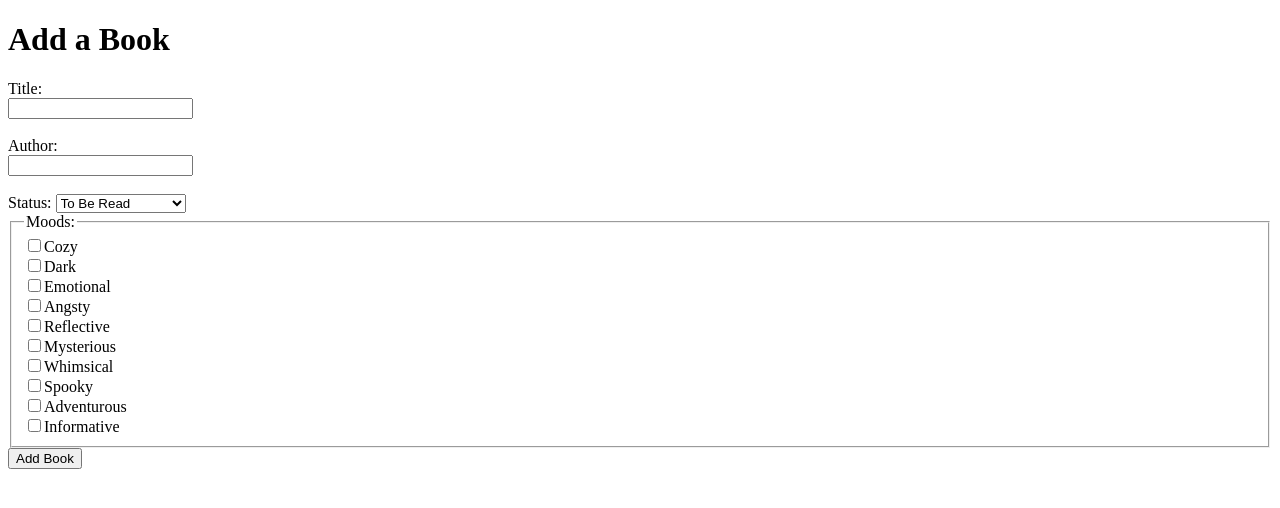
After one commit to Iris-1112/book-app, a Flask app: page /add in a window 1280 px wide. The commit adds this page. Shown: the top 508 px of the page. Run offline with Flask 3, Linux system fonts and the light colour scheme; data comes from the database, SQL or seed files in the repository; both versions use the stored data as it was after the commit.

Commit message:
Added mood tag selection to Add Book form

```diff
--- a/app.py
+++ b/app.py
@@ -1,5 +1,5 @@
-from flask import Flask, render_template
-from database import initialize_database, get_all_books
+from flask import Flask, render_template, request, redirect
+from database import get_all_mood_tags, initialize_database, get_all_books, add_book, tag_book
 
 app = Flask(__name__)
 
@@ -8,6 +8,20 @@ def home():
     books = get_all_books()
     return render_template('home.html', books=books)
 
+@app.route('/add', methods=['GET', 'POST'])
+def add():
+    if request.method == 'POST':
+        title = request.form['title']
+        author = request.form['author']
+        status = request.form['status']
+        new_book_id = add_book(title, author, status)
+        selected_tags = request.form.getlist('moods')
+        for tag_id in selected_tags:
+            tag_book(new_book_id, tag_id)
+        return redirect('/')
+    moods = get_all_mood_tags()
+    return render_template('add.html', moods=moods)
+
 if __name__ == '__main__':
     initialize_database()
     app.run(debug=True)
--- a/database.py
+++ b/database.py
@@ -54,7 +54,9 @@ def add_book(title, author, status):
             (title, author, status)
         )
         connection.commit()
+        new_id = cursor.lastrowid
         connection.close()
+        return new_id
 
 def get_all_books():
         connection = sqlite3.connect('books.db')
@@ -64,8 +66,37 @@ def get_all_books():
         connection.close()
         return rows
 
+def add_mood_tag(name):
+        connection = sqlite3.connect('books.db')
+        cursor = connection.cursor()
+        cursor.execute(
+            'INSERT OR IGNORE INTO mood_tags (name) VALUES (?)',
+            (name,)
+        )
+        connection.commit()
+        connection.close()
+
+def get_all_mood_tags():
+        connection = sqlite3.connect('books.db')
+        cursor = connection.cursor()
+        cursor.execute('SELECT * FROM mood_tags')
+        tags = cursor.fetchall()
+        connection.close()
+        return tags
+
+def tag_book(book_id, tag_id):
+        connection = sqlite3.connect('books.db')
+        cursor = connection.cursor()
+        cursor.execute(
+            'INSERT INTO book_mood_tags (book_id, mood_tag_id) VALUES (?, ?)',
+            (book_id, tag_id)
+        )
+        connection.commit()
+        connection.close()
+
 
 if __name__ == "__main__":
     initialize_database()
-    add_book("The Alchemist", "Paulo Coelho", "TBR")
-    print(get_all_books())
+    for mood in ['Cozy', 'Dark', 'Emotional', 'Angsty', 'Reflective', 'Mysterious', 'Whimsical', 'Spooky', 'Adventurous', 'Informative']:
+        add_mood_tag(mood)
+    print(get_all_mood_tags())
--- /dev/null
+++ b/templates/add.html
@@ -0,0 +1,33 @@
+<!DOCTYPE html>
+<html>
+    <head>
+        <title>Add a Book</title>
+    </head>
+    <body>
+        <h1>Add a Book</h1>
+        <form method="post">
+            <label for="title">Title:</label><br>
+            <input type="text" id="title" name="title" required><br><br>
+            <label for="author">Author:</label><br>
+            <input type="text" id="author" name="author" required><br><br>
+            <label for="status">Status:
+                <select name="status">
+                    <option value="TBR">To Be Read</option>
+                    <option value="Currently Reading">Currently Reading</option>
+                    <option value="Finished">Finished</option>
+                    <option value="DNF">Did Not Finish</option>
+                    <option value="On Hold">On Hold</option>
+                </select>
+            </label><br>
+            <fieldset>
+                <legend>Moods:</legend>
+                {% for tag in moods %}
+                <label>
+                    <input type="checkbox" name="moods" value="{{tag[0]}}">{{tag[1]}}
+                </label><br>
+                {% endfor %}
+            </fieldset>
+            <button type="submit">Add Book</button>
+        </form>
+    </body>
+</html>
--- a/templates/home.html
+++ b/templates/home.html
@@ -5,6 +5,7 @@
     </head>
     <body>
         <h1>My Books</h1>
+        <a href="/add">Add a new Book</a>
         <ul>
             {% for book in books %}
                 <li>{{ book[1] }} by {{ book[2] }} - {{ book[3] }}</li>
```
Also changed, not shown: books.db.
